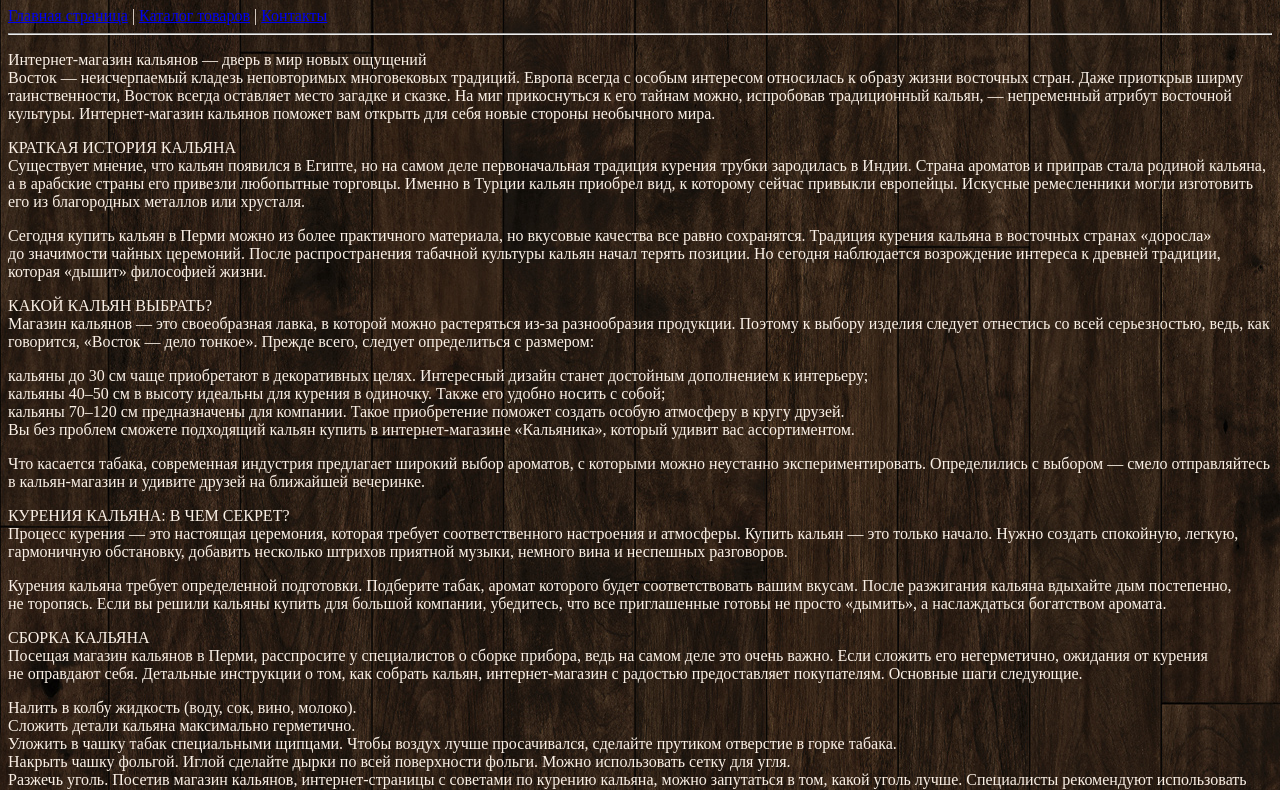
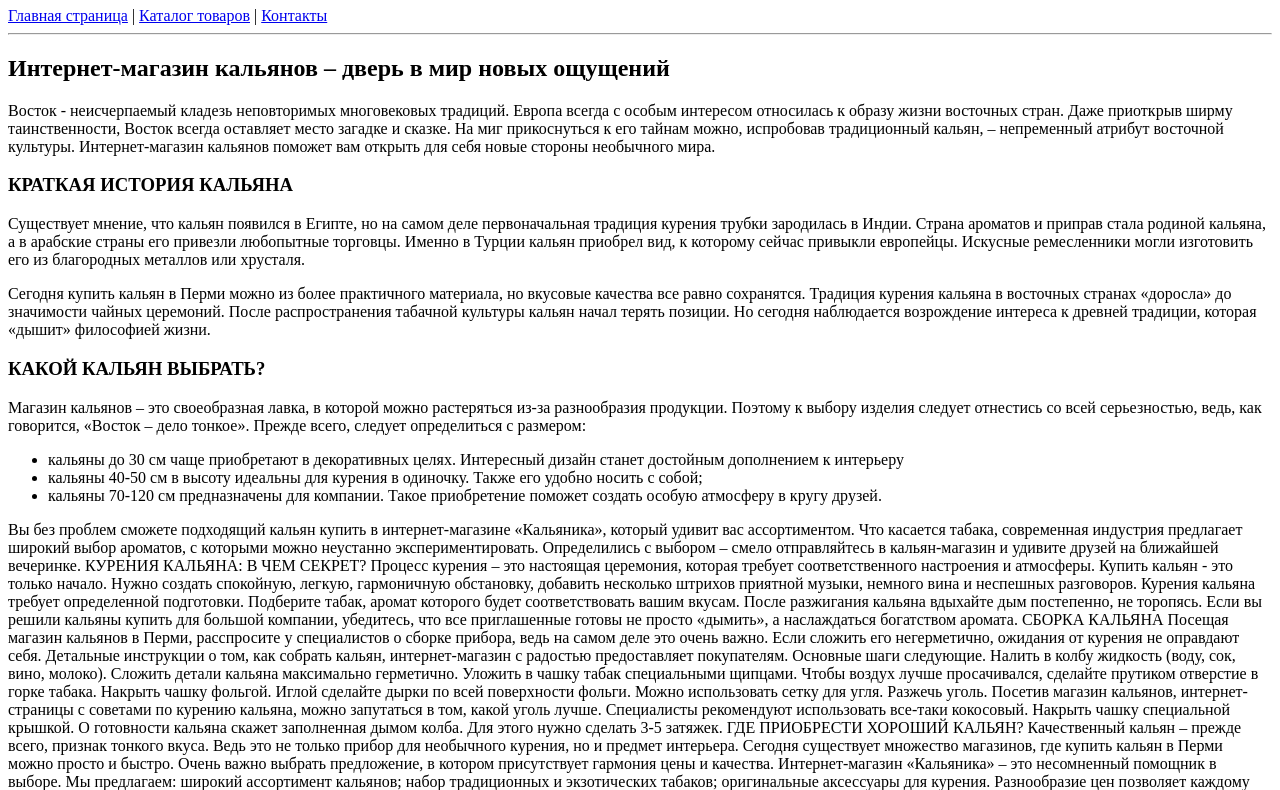
Before and after one commit to Implexx/Shop, a plain HTML site: page index.html in a window 1280 px wide. Shown: the part 73-863 px from the top of the page. Drawn offline with Linux system fonts and the light colour scheme.

Commit message:
начато редактирование текста главной страницы

```diff
--- a/index.html
+++ b/index.html
@@ -8,50 +8,68 @@
         <h1>
             <b>Интернет магазин HookahShop</b>
         </h1>
-    <style>
-        body {
-            background: #c7b39b url(images/bg.jpg);
-            color: #FAF0E6;
-        }
-    </style>
         <nav>
             <a href="index.html">Главная страница</a> |
             <a href="../Shop/catalog/catalog.html">Каталог товаров</a> |
             <a href="contacts.html">Контакты</a>
         </nav>
         <hr>
-    <p><nobr>Интернет-магазин</nobr> кальянов&nbsp;&mdash; дверь в&nbsp;мир новых ощущений<br />
-        Восток&nbsp;&mdash; неисчерпаемый кладезь неповторимых многовековых традиций. Европа всегда с&nbsp;особым интересом относилась к&nbsp;образу жизни восточных стран. Даже приоткрыв ширму таинственности, Восток всегда оставляет место загадке и&nbsp;сказке. На&nbsp;миг прикоснуться к&nbsp;его тайнам можно, испробовав традиционный кальян,&nbsp;&mdash; непременный атрибут восточной культуры. <nobr>Интернет-магазин</nobr> кальянов поможет вам открыть для себя новые стороны необычного мира.</p>
-    <p>КРАТКАЯ ИСТОРИЯ КАЛЬЯНА<br />
-        Существует мнение, что кальян появился в&nbsp;Египте, но&nbsp;на&nbsp;самом деле первоначальная традиция курения трубки зародилась в&nbsp;Индии. Страна ароматов и&nbsp;приправ стала родиной кальяна, а&nbsp;в&nbsp;арабские страны его привезли любопытные торговцы. Именно в&nbsp;Турции кальян приобрел вид, к&nbsp;которому сейчас привыкли европейцы. Искусные ремесленники могли изготовить его из&nbsp;благородных металлов или хрусталя.</p>
-    <p>Сегодня купить кальян в&nbsp;Перми можно из&nbsp;более практичного материала, но&nbsp;вкусовые качества все равно сохранятся. Традиция курения кальяна в&nbsp;восточных странах &laquo;доросла&raquo; до&nbsp;значимости чайных церемоний. После распространения табачной культуры кальян начал терять позиции. Но&nbsp;сегодня наблюдается возрождение интереса к&nbsp;древней традиции, которая &laquo;дышит&raquo; философией жизни.</p>
-    <p>КАКОЙ КАЛЬЯН ВЫБРАТЬ?<br />
-        Магазин кальянов&nbsp;&mdash; это своеобразная лавка, в&nbsp;которой можно растеряться <nobr>из-за</nobr> разнообразия продукции. Поэтому к&nbsp;выбору изделия следует отнестись со&nbsp;всей серьезностью, ведь, как говорится, &laquo;Восток&nbsp;&mdash; дело тонкое&raquo;. Прежде всего, следует определиться с&nbsp;размером:</p>
-    <p>кальяны до&nbsp;30&nbsp;см чаще приобретают в&nbsp;декоративных целях. Интересный дизайн станет достойным дополнением к&nbsp;интерьеру;<br />
-        кальяны 40&ndash;50&nbsp;см в&nbsp;высоту идеальны для курения в&nbsp;одиночку. Также его удобно носить с&nbsp;собой;<br />
-        кальяны 70&ndash;120&nbsp;см предназначены для компании. Такое приобретение поможет создать особую атмосферу в&nbsp;кругу друзей.<br />
-        Вы&nbsp;без проблем сможете подходящий кальян купить в&nbsp;<nobr>интернет-магазине</nobr> &laquo;Кальяника&raquo;, который удивит вас ассортиментом.</p>
-    <p>Что касается табака, современная индустрия предлагает широкий выбор ароматов, с&nbsp;которыми можно неустанно экспериментировать. Определились с&nbsp;выбором&nbsp;&mdash; смело отправляйтесь в&nbsp;<nobr>кальян-магазин</nobr> и&nbsp;удивите друзей на&nbsp;ближайшей вечеринке.</p>
-    <p>КУРЕНИЯ КАЛЬЯНА: В&nbsp;ЧЕМ СЕКРЕТ?<br />
-        Процесс курения&nbsp;&mdash; это настоящая церемония, которая требует соответственного настроения и&nbsp;атмосферы. Купить кальян&nbsp;&mdash; это только начало. Нужно создать спокойную, легкую, гармоничную обстановку, добавить несколько штрихов приятной музыки, немного вина и&nbsp;неспешных разговоров.</p>
-    <p>Курения кальяна требует определенной подготовки. Подберите табак, аромат которого будет соответствовать вашим вкусам. После разжигания кальяна вдыхайте дым постепенно, не&nbsp;торопясь. Если вы&nbsp;решили кальяны купить для большой компании, убедитесь, что все приглашенные готовы не&nbsp;просто &laquo;дымить&raquo;, а&nbsp;наслаждаться богатством аромата.</p>
-    <p>СБОРКА КАЛЬЯНА<br />
-        Посещая магазин кальянов в&nbsp;Перми, расспросите у&nbsp;специалистов о&nbsp;сборке прибора, ведь на&nbsp;самом деле это очень важно. Если сложить его негерметично, ожидания от&nbsp;курения не&nbsp;оправдают себя. Детальные инструкции о&nbsp;том, как собрать кальян, <nobr>интернет-магазин</nobr> с&nbsp;радостью предоставляет покупателям. Основные шаги следующие.</p>
-    <p>Налить в&nbsp;колбу жидкость (воду, сок, вино, молоко).<br />
-        Сложить детали кальяна максимально герметично.<br />
-        Уложить в&nbsp;чашку табак специальными щипцами. Чтобы воздух лучше просачивался, сделайте прутиком отверстие в&nbsp;горке табака.<br />
-        Накрыть чашку фольгой. Иглой сделайте дырки по&nbsp;всей поверхности фольги. Можно использовать сетку для угля.<br />
-        Разжечь уголь. Посетив магазин кальянов, <nobr>интернет-страницы</nobr> с&nbsp;советами по&nbsp;курению кальяна, можно запутаться в&nbsp;том, какой уголь лучше. Специалисты рекомендуют использовать <nobr>все-таки</nobr> кокосовый.<br />
-        Накрыть чашку специальной крышкой. О&nbsp;готовности кальяна скажет заполненная дымом колба. Для этого нужно сделать 3&ndash;5 затяжек.<br />
-        ГДЕ ПРИОБРЕСТИ ХОРОШИЙ КАЛЬЯН?<br />
-        Качественный кальян&nbsp;&mdash; прежде всего, признак тонкого вкуса. Ведь это не&nbsp;только прибор для необычного курения, но&nbsp;и&nbsp;предмет интерьера. Сегодня существует множество магазинов, где купить кальян в&nbsp;Перми можно просто и&nbsp;быстро. Очень важно выбрать предложение, в&nbsp;котором присутствует гармония цены и&nbsp;качества.</p>
-    <p><nobr>Интернет-магазин</nobr> &laquo;Кальяника&raquo;&nbsp;&mdash; это несомненный помощник в&nbsp;выборе. Мы&nbsp;предлагаем:</p>
-    <p>широкий ассортимент кальянов;<br />
-        набор традиционных и&nbsp;экзотических табаков;<br />
-        оригинальные аксессуары для курения.<br />
-        Разнообразие цен позволяет каждому клиенту выбрать кальян по&nbsp;вкусу и&nbsp;карману. Если вы&nbsp;еще не&nbsp;решились, где купить кальян, можете связаться с&nbsp;нашими специалистами для уточнения всех вопросов.</p>
-    <p>Прикоснитесь к&nbsp;дымке таинственности и&nbsp;легкой магии с&nbsp;магазином &laquo;Кальяника&raquo;&nbsp;&mdash; станьте ближе к&nbsp;древней философии Востока!</p>
+        <h2>Интернет-магазин кальянов – дверь в мир новых ощущений</h2>
+        <p>Восток - неисчерпаемый кладезь неповторимых многовековых традиций. Европа всегда с особым интересом
+            относилась к образу жизни восточных стран. Даже приоткрыв ширму таинственности, Восток всегда оставляет
+            место загадке и сказке. На миг прикоснуться к его тайнам можно, испробовав традиционный кальян,
+            – непременный атрибут восточной культуры. Интернет-магазин кальянов поможет вам открыть для себя
+            новые стороны необычного мира.</p>
+        <h3>КРАТКАЯ ИСТОРИЯ КАЛЬЯНА</h3>
+        <p>Существует мнение, что кальян появился в Египте, но на самом деле первоначальная традиция курения трубки
+            зародилась в Индии. Страна ароматов и приправ стала родиной кальяна, а в арабские страны его привезли
+            любопытные торговцы. Именно в Турции кальян приобрел вид, к которому сейчас привыкли европейцы.
+            Искусные ремесленники могли изготовить его из благородных металлов или хрусталя.</p>
+        <p>Сегодня купить кальян в Перми можно из более практичного материала, но вкусовые качества все равно
+            сохранятся. Традиция курения кальяна в восточных странах «доросла» до значимости чайных церемоний.
+            После распространения табачной культуры кальян начал терять позиции. Но сегодня наблюдается возрождение
+            интереса к древней традиции, которая «дышит» философией жизни.</p>
+        <h3>КАКОЙ КАЛЬЯН ВЫБРАТЬ?</h3>
+        <p>Магазин кальянов – это своеобразная лавка, в которой можно растеряться из-за разнообразия продукции.
+            Поэтому к выбору изделия следует отнестись со всей серьезностью, ведь, как говорится, «Восток – дело
+            тонкое». Прежде всего, следует определиться с размером:</p>
 
+        <ul>
+            <li>кальяны до 30 см чаще приобретают в декоративных целях. Интересный дизайн станет достойным
+                дополнением к интерьеру</li>
+            <li>кальяны 40-50 см в высоту идеальны для курения в одиночку. Также его удобно носить с собой;</li>
+            <li>кальяны 70-120 см предназначены для компании. Такое приобретение поможет создать особую
+                атмосферу в кругу друзей.</li>
+        </ul>
+        Вы без проблем сможете подходящий кальян купить в интернет-магазине «Кальяника», который удивит вас ассортиментом.
+
+        Что касается табака, современная индустрия предлагает широкий выбор ароматов, с которыми можно неустанно экспериментировать. Определились с выбором – смело отправляйтесь в кальян-магазин и удивите друзей на ближайшей вечеринке.
+
+        КУРЕНИЯ КАЛЬЯНА: В ЧЕМ СЕКРЕТ?
+        Процесс курения – это настоящая церемония, которая требует соответственного настроения и атмосферы. Купить кальян - это только начало. Нужно создать спокойную, легкую, гармоничную обстановку, добавить несколько штрихов приятной музыки, немного вина и неспешных разговоров.
+
+        Курения кальяна требует определенной подготовки. Подберите табак, аромат которого будет соответствовать вашим вкусам. После разжигания кальяна вдыхайте дым постепенно, не торопясь. Если вы решили кальяны купить для большой компании, убедитесь, что все приглашенные готовы не просто «дымить», а наслаждаться богатством аромата.
+
+        СБОРКА КАЛЬЯНА
+        Посещая магазин кальянов в Перми, расспросите у специалистов о сборке прибора, ведь на самом деле это очень важно. Если сложить его негерметично, ожидания от курения не оправдают себя. Детальные инструкции о том, как собрать кальян, интернет-магазин с радостью предоставляет покупателям. Основные шаги следующие.
+
+        Налить в колбу жидкость (воду, сок, вино, молоко).
+        Сложить детали кальяна максимально герметично.
+        Уложить в чашку табак специальными щипцами. Чтобы воздух лучше просачивался, сделайте прутиком отверстие в горке табака.
+        Накрыть чашку фольгой. Иглой сделайте дырки по всей поверхности фольги. Можно использовать сетку для угля.
+        Разжечь уголь. Посетив магазин кальянов, интернет-страницы с советами по курению кальяна, можно запутаться в том, какой уголь лучше. Специалисты рекомендуют использовать все-таки кокосовый.
+        Накрыть чашку специальной крышкой. О готовности кальяна скажет заполненная дымом колба. Для этого нужно сделать 3-5 затяжек.
+        ГДЕ ПРИОБРЕСТИ ХОРОШИЙ КАЛЬЯН?
+        Качественный кальян – прежде всего, признак тонкого вкуса. Ведь это не только прибор для необычного курения, но и предмет интерьера. Сегодня существует множество магазинов, где купить кальян в Перми можно просто и быстро. Очень важно выбрать предложение, в котором присутствует гармония цены и качества.
+
+        Интернет-магазин «Кальяника» – это несомненный помощник в выборе. Мы предлагаем:
+
+        широкий ассортимент кальянов;
+        набор традиционных и экзотических табаков;
+        оригинальные аксессуары для курения.
+        Разнообразие цен позволяет каждому клиенту выбрать кальян по вкусу и карману. Если вы еще не решились, где купить кальян, можете связаться с нашими специалистами для уточнения всех вопросов.
+
+        Прикоснитесь к дымке таинственности и легкой магии с магазином «Кальяника» – станьте ближе к древней философии Востока!
         <footer>
             <br><br><hr>&copy; Все права защищены
         </footer>
```
Lines whose indentation alone changed are shown as unchanged.
